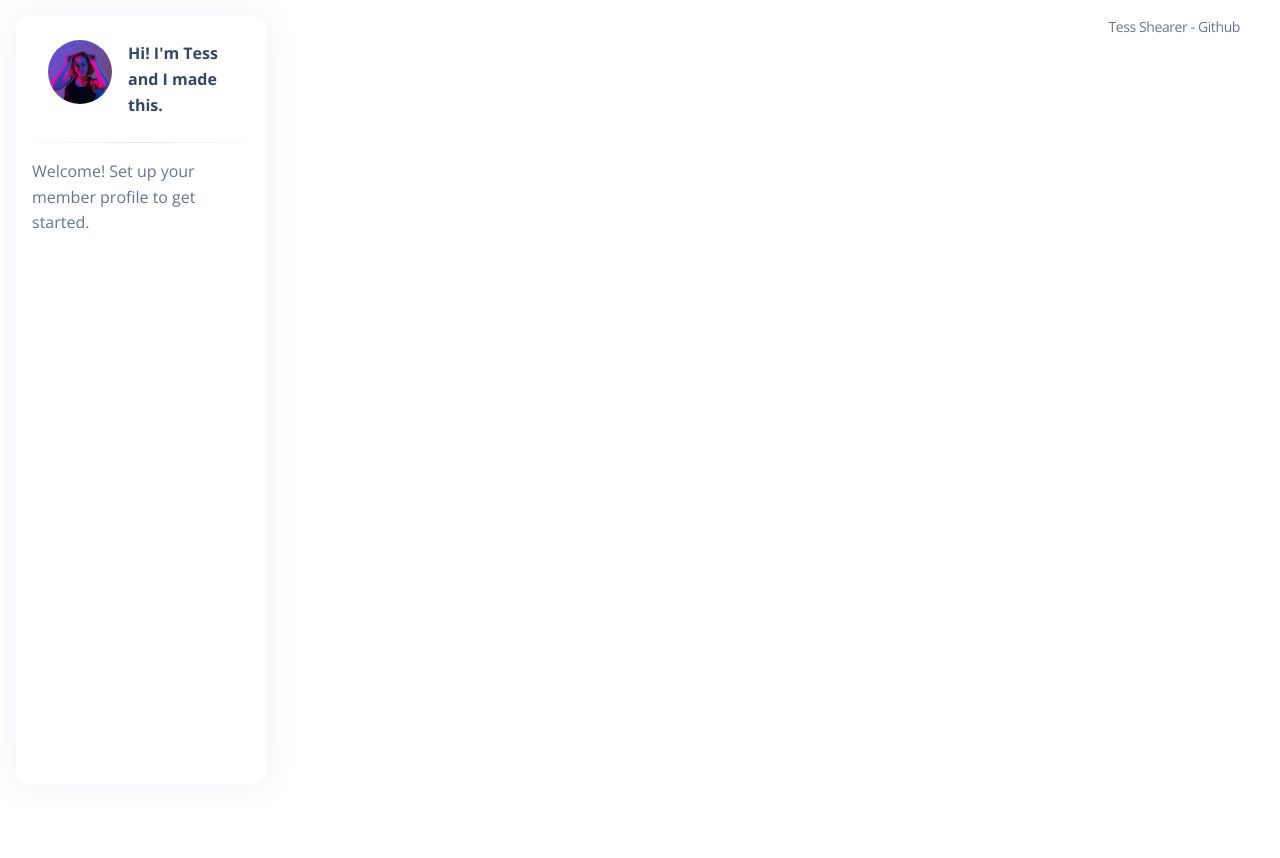
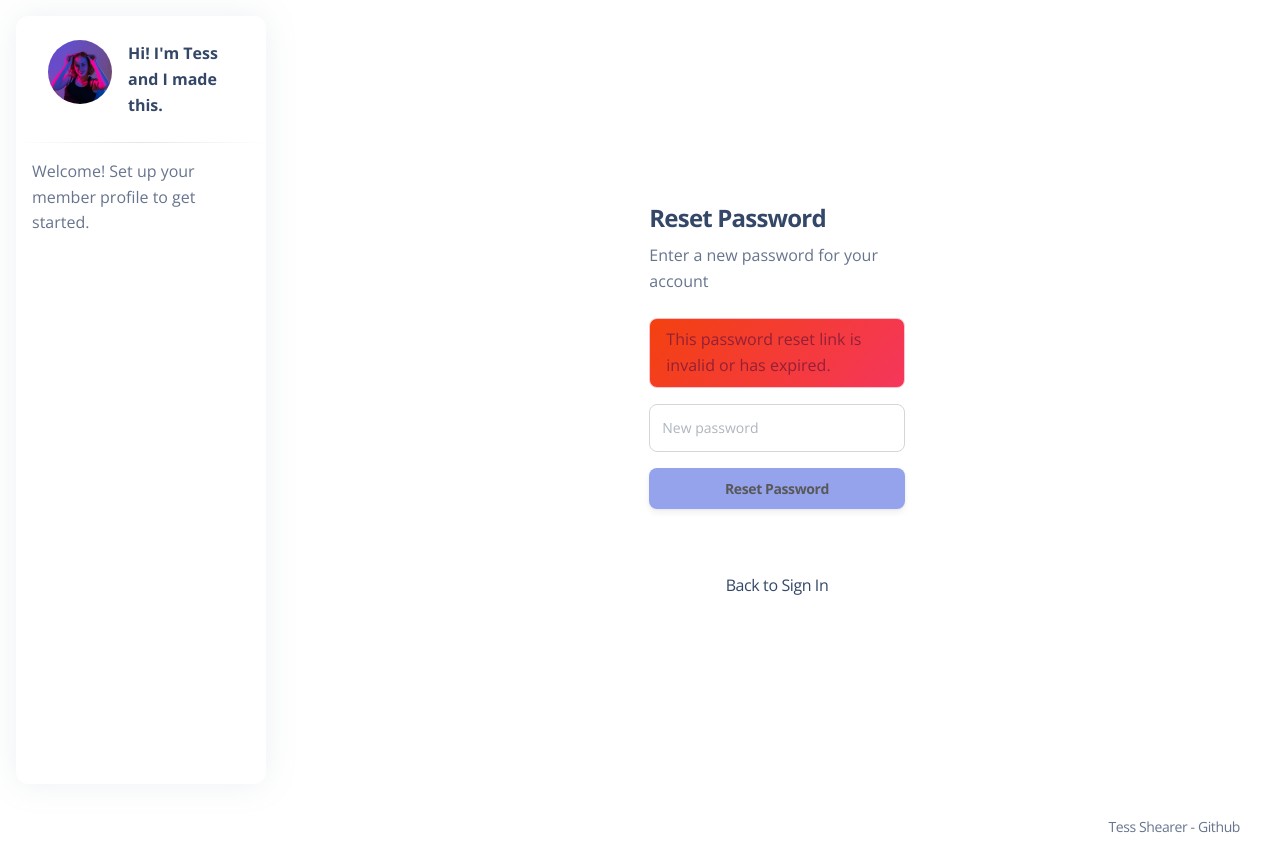
Before and after one commit to TessShearer/song-ranker, a Vue app: page /song-ranker/resetpassword in a window 1280 px wide. Before the commit the page ends 800 px from the top, so only its background shows below. Built offline with nearby package versions, Linux system fonts and the light colour scheme; no server answers; the database is empty.

Commit message:
reset password now links, updated page to not be blank

```diff
--- a/src/views/ResetPassword.vue
+++ b/src/views/ResetPassword.vue
@@ -1,3 +1,4 @@
+<!-- src/pages/ResetPassword.vue -->
 <script setup>
 import { ref, onBeforeMount, onBeforeUnmount, onMounted } from 'vue'
 import { supabase } from '@/supabaseClient'
@@ -9,8 +10,10 @@ const router = useRouter()
 
 const password = ref('')
 const errorMessage = ref('')
+const isSubmitting = ref(false)
+const sessionReady = ref(false)
 
-// Hide navbar/footer/etc while on auth page
+// Hide navbar/etc while on auth page
 onBeforeMount(() => {
   store.state.layout = 'auth'
   store.state.showNavbar = false
@@ -21,34 +24,108 @@ onBeforeUnmount(() => {
 })
 
 onMounted(async () => {
-  // If no session, try to set it from the hash
+  // If main.js already set the session, this will be present:
   const { data: { session } } = await supabase.auth.getSession()
-  if (!session) {
-    const hash = new URLSearchParams(window.location.hash.slice(1))
-    const access_token = hash.get('access_token')
-    const refresh_token = hash.get('refresh_token')
+  if (session) {
+    sessionReady.value = true
+    return
+  }
 
-    if (access_token && refresh_token) {
-      const { error } = await supabase.auth.setSession({ access_token, refresh_token })
-      if (error) {
-        errorMessage.value = error.message
-      }
-    } else {
-      errorMessage.value = 'This password reset link is invalid or has expired.'
+  // Fallback: try to recover from hash if this page is loaded directly
+  const hash = window.location.hash?.startsWith('#')
+    ? window.location.hash.slice(1)
+    : window.location.hash
+  const params = new URLSearchParams(hash || '')
+  const access_token = params.get('access_token')
+  const refresh_token = params.get('refresh_token')
+
+  if (access_token && refresh_token) {
+    const { error } = await supabase.auth.setSession({ access_token, refresh_token })
+    if (error) {
+      errorMessage.value = error.message || 'Could not validate reset link.'
+      return
     }
+    // Clean URL
+    history.replaceState(null, '', window.location.pathname + window.location.search)
+    sessionReady.value = true
+  } else {
+    errorMessage.value = 'This password reset link is invalid or has expired.'
   }
 })
 
 const resetPassword = async () => {
   errorMessage.value = ''
-
+  if (!password.value || password.value.length < 6) {
+    errorMessage.value = 'Please enter a password of at least 6 characters.'
+    return
+  }
+  isSubmitting.value = true
   const { error } = await supabase.auth.updateUser({ password: password.value })
+  isSubmitting.value = false
 
   if (error) {
     errorMessage.value = error.message
     return
   }
 
-  await router.push('/signin')
+  // Success: send them to Sign In
+  router.push('/signin')
 }
 </script>
+
+<template>
+  <main class="mt-0 main-content">
+    <section>
+      <div class="page-header min-vh-100 d-flex align-items-center">
+        <div class="container">
+          <div class="row">
+            <div class="mx-auto col-xl-4 col-lg-5 col-md-7">
+              <div class="card card-plain">
+                <div class="card-header text-start pb-0">
+                  <h4 class="font-weight-bolder mb-2">Reset Password</h4>
+                  <p class="mb-0">Enter a new password for your account</p>
+                </div>
+
+                <div class="card-body">
+                  <div v-if="!sessionReady && !errorMessage" class="text-muted">
+                    Validating your reset link…
+                  </div>
+
+                  <form v-else @submit.prevent="resetPassword">
+                    <div v-if="errorMessage" class="alert alert-danger py-2">
+                      {{ errorMessage }}
+                    </div>
+
+                    <div class="mb-3">
+                      <input
+                        v-model="password"
+                        type="password"
+                        class="form-control form-control-lg"
+                        placeholder="New password"
+                        autocomplete="new-password"
+                      />
+                    </div>
+
+                    <div class="text-center">
+                      <button
+                        class="btn btn-primary w-100"
+                        :disabled="!sessionReady || isSubmitting"
+                        type="submit"
+                      >
+                        {{ isSubmitting ? 'Saving…' : 'Reset Password' }}
+                      </button>
+                    </div>
+                  </form>
+                </div>
+
+                <div class="card-footer text-center">
+                  <router-link to="/signin">Back to Sign In</router-link>
+                </div>
+              </div>
+            </div>
+          </div>
+        </div>
+      </div>
+    </section>
+  </main>
+</template>
```
Also changed, not shown: 3 other files (tests, documents, lock files or other folders).
